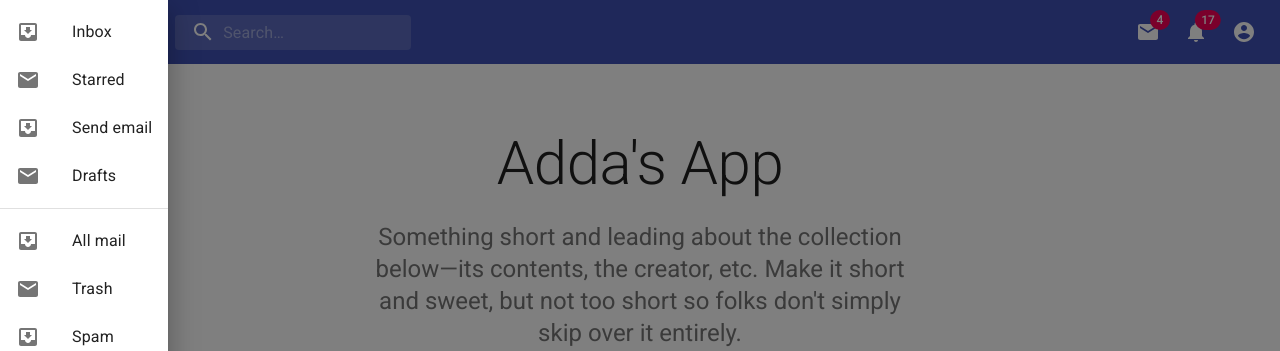
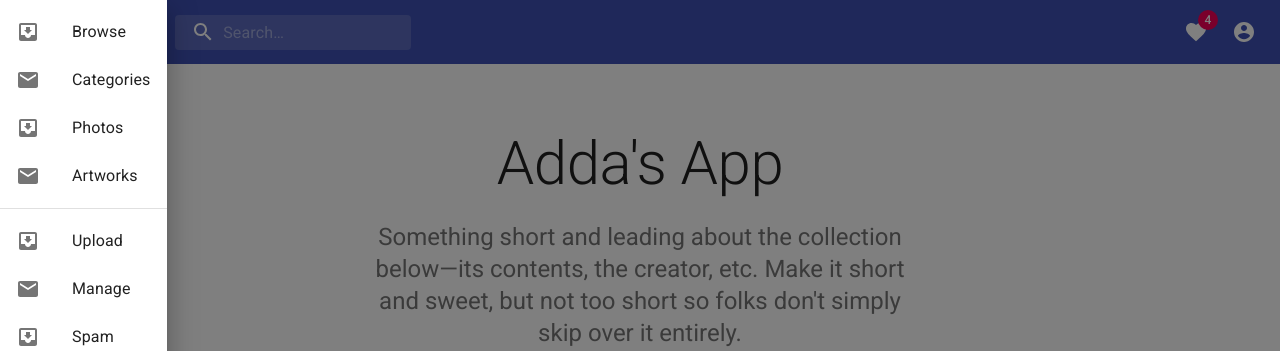
Before and after one commit to sbogde75/adda-app, a React (Create React App) app: page / in a window 1280 px wide. Both pictures are taken after a click on the button 36 px from the left and 32 px from the top of the page. Shown: the top 351 px of the page. Built offline with nearby package versions, Linux system fonts and the light colour scheme.

Commit message:
New Menu Items

```diff
--- a/src/components/AppMenu.js
+++ b/src/components/AppMenu.js
@@ -14,7 +14,8 @@ import AccountCircle from '@material-ui/icons/AccountCircle';
 import MailIcon from '@material-ui/icons/Mail';
 import NotificationsIcon from '@material-ui/icons/Notifications';
 import MoreIcon from '@material-ui/icons/MoreVert';
-
+// import FavoriteBorderIcon from '@material-ui/icons/FavoriteBorder';
+import FavoriteIcon from '@material-ui/icons/Favorite';
 import IconMenu from './IconMenu';
 
 const useStyles = makeStyles((theme) => ({
@@ -117,7 +118,8 @@ export default function AppMenu() {
       open={isMenuOpen}
       onClose={handleMenuClose}
     >
-      <MenuItem onClick={handleMenuClose}>Profile</MenuItem>
+      <MenuItem onClick={handleMenuClose}>Log in</MenuItem>
+      <MenuItem onClick={handleMenuClose}>Log out</MenuItem>
       <MenuItem onClick={handleMenuClose}>My account</MenuItem>
     </Menu>
   );
@@ -188,14 +190,14 @@ export default function AppMenu() {
           <div className={classes.sectionDesktop}>
             <IconButton aria-label='show 4 new mails' color='inherit'>
               <Badge badgeContent={4} color='secondary'>
-                <MailIcon />
+                <FavoriteIcon />
               </Badge>
             </IconButton>
-            <IconButton aria-label='show 17 new notifications' color='inherit'>
+            {/* <IconButton aria-label='show 17 new notifications' color='inherit'>
               <Badge badgeContent={17} color='secondary'>
                 <NotificationsIcon />
               </Badge>
-            </IconButton>
+            </IconButton> */}
             <IconButton
               edge='end'
               aria-label='account of current user'
--- a/src/components/IconMenu.js
+++ b/src/components/IconMenu.js
@@ -1,18 +1,16 @@
 import React from 'react';
-import clsx from 'clsx';
+// import clsx from 'clsx';
 import { makeStyles } from '@material-ui/core/styles';
+import Divider from '@material-ui/core/Divider';
 import IconButton from '@material-ui/core/IconButton';
+import InboxIcon from '@material-ui/icons/MoveToInbox';
 import MenuIcon from '@material-ui/icons/Menu';
-
-import SwipeableDrawer from '@material-ui/core/SwipeableDrawer';
-// import Button from '@material-ui/core/Button';
 import List from '@material-ui/core/List';
-import Divider from '@material-ui/core/Divider';
 import ListItem from '@material-ui/core/ListItem';
 import ListItemIcon from '@material-ui/core/ListItemIcon';
 import ListItemText from '@material-ui/core/ListItemText';
-import InboxIcon from '@material-ui/icons/MoveToInbox';
 import MailIcon from '@material-ui/icons/Mail';
+import SwipeableDrawer from '@material-ui/core/SwipeableDrawer';
 
 const useStyles = makeStyles((theme) => ({
   menuButton: {
@@ -22,14 +20,9 @@ const useStyles = makeStyles((theme) => ({
 
 export default function AppMenu() {
   const classes = useStyles();
-  const [state, setState] = React.useState({
-    top: false,
-    left: false,
-    bottom: false,
-    right: false,
-  });
+  const [state, setState] = React.useState(false);
 
-  const toggleDrawer = (anchor, open) => (event) => {
+  const toggleDrawer = (open) => (event) => {
     if (
       event &&
       event.type === 'keydown' &&
@@ -38,20 +31,17 @@ export default function AppMenu() {
       return;
     }
 
-    setState({ ...state, [anchor]: open });
+    setState(open);
   };
 
-  const list = (anchor) => (
+  const list = () => (
     <div
-      className={clsx(classes.list, {
-        [classes.fullList]: anchor === 'top' || anchor === 'bottom',
-      })}
       role='presentation'
-      onClick={toggleDrawer(anchor, false)}
-      onKeyDown={toggleDrawer(anchor, false)}
+      onClick={toggleDrawer(false)}
+      onKeyDown={toggleDrawer(false)}
     >
       <List>
-        {['Inbox', 'Starred', 'Send email', 'Drafts'].map((text, index) => (
+        {['Browse', 'Categories', 'Photos', 'Artworks'].map((text, index) => (
           <ListItem button key={text}>
             <ListItemIcon>
               {index % 2 === 0 ? <InboxIcon /> : <MailIcon />}
@@ -62,7 +52,7 @@ export default function AppMenu() {
       </List>
       <Divider />
       <List>
-        {['All mail', 'Trash', 'Spam'].map((text, index) => (
+        {['Upload', 'Manage', 'Spam'].map((text, index) => (
           <ListItem button key={text}>
             <ListItemIcon>
               {index % 2 === 0 ? <InboxIcon /> : <MailIcon />}
@@ -74,8 +64,6 @@ export default function AppMenu() {
     </div>
   );
 
-  let anchor = 'left';
-
   return (
     <>
       <IconButton
@@ -83,18 +71,16 @@ export default function AppMenu() {
         className={classes.menuButton}
         color='inherit'
         aria-label='open drawer'
-        onClick={toggleDrawer(anchor, true)}
+        onClick={toggleDrawer(true)}
       >
         <MenuIcon />
       </IconButton>
-      {/* <Button onClick={toggleDrawer(anchor, true)}>{anchor}</Button> */}
       <SwipeableDrawer
-        anchor={anchor}
-        open={state[anchor]}
-        onClose={toggleDrawer(anchor, false)}
-        onOpen={toggleDrawer(anchor, true)}
+        open={state}
+        onClose={toggleDrawer(false)}
+        onOpen={toggleDrawer(true)}
       >
-        {list(anchor)}
+        {list()}
       </SwipeableDrawer>
     </>
   );
```
